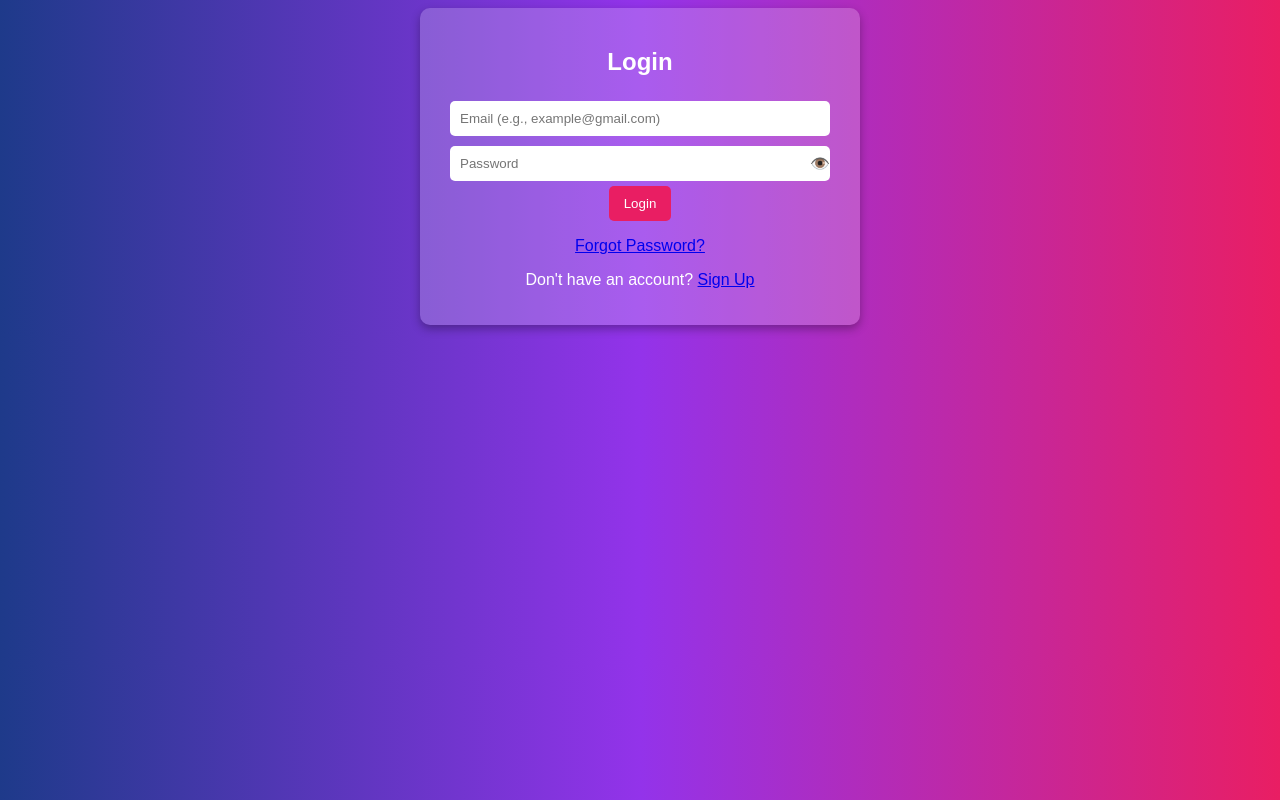
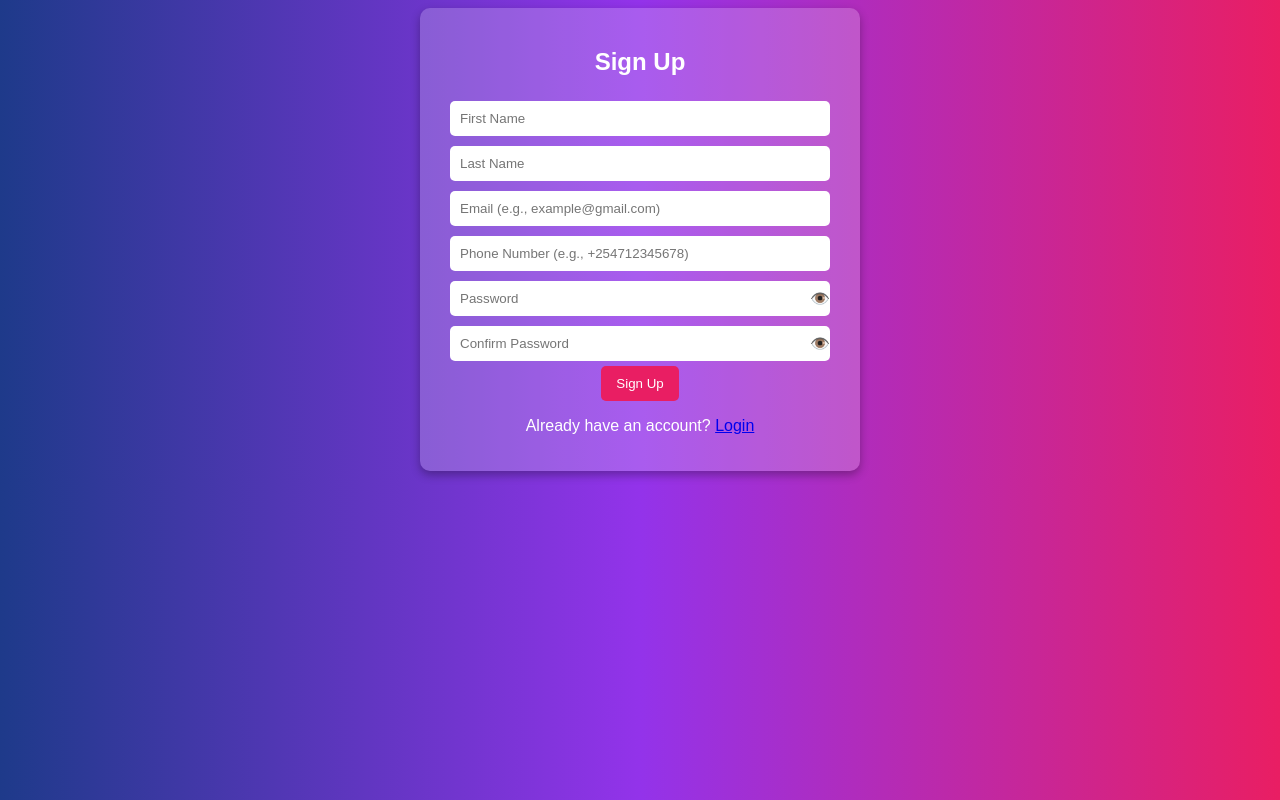
Before and after one commit to abigaelamah/The-Elysian-Investment, a plain HTML site: page index.html in a window 1280 px wide. Both pictures are taken after a click on the link "Sign Up". Drawn offline with Linux system fonts and the light colour scheme.

Commit message:
Update index.html

```diff
--- a/index.html
+++ b/index.html
@@ -60,6 +60,16 @@
             return /^\+254\d{9}$/.test(phone);
         }
 
+        function showSignup() {
+            document.getElementById('login').classList.add('hidden');
+            document.getElementById('signup').classList.remove('hidden');
+        }
+
+        function showLogin() {
+            document.getElementById('signup').classList.add('hidden');
+            document.getElementById('login').classList.remove('hidden');
+        }
+
         function signup() {
             let firstName = document.getElementById('firstName').value;
             let lastName = document.getElementById('lastName').value;
```
